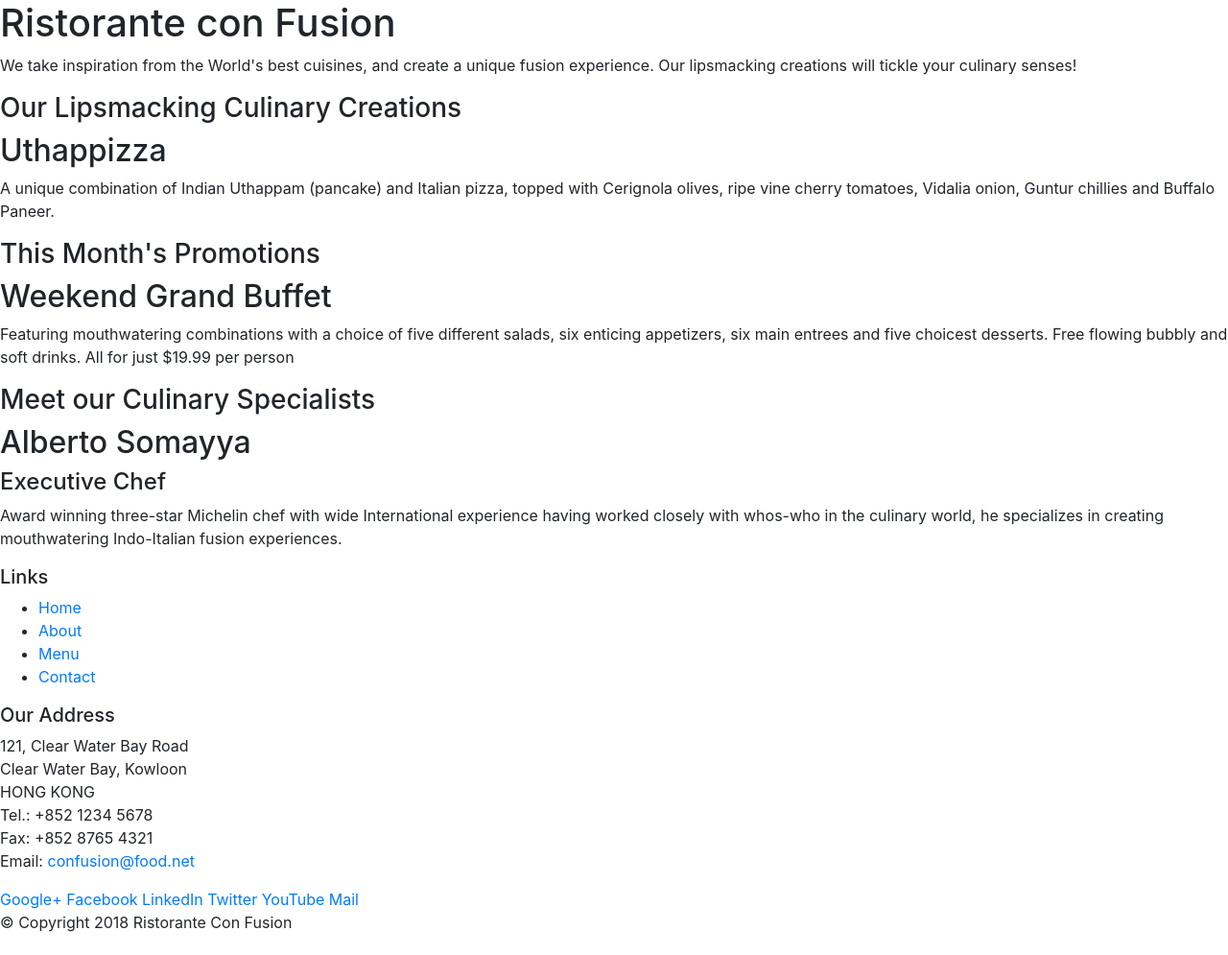
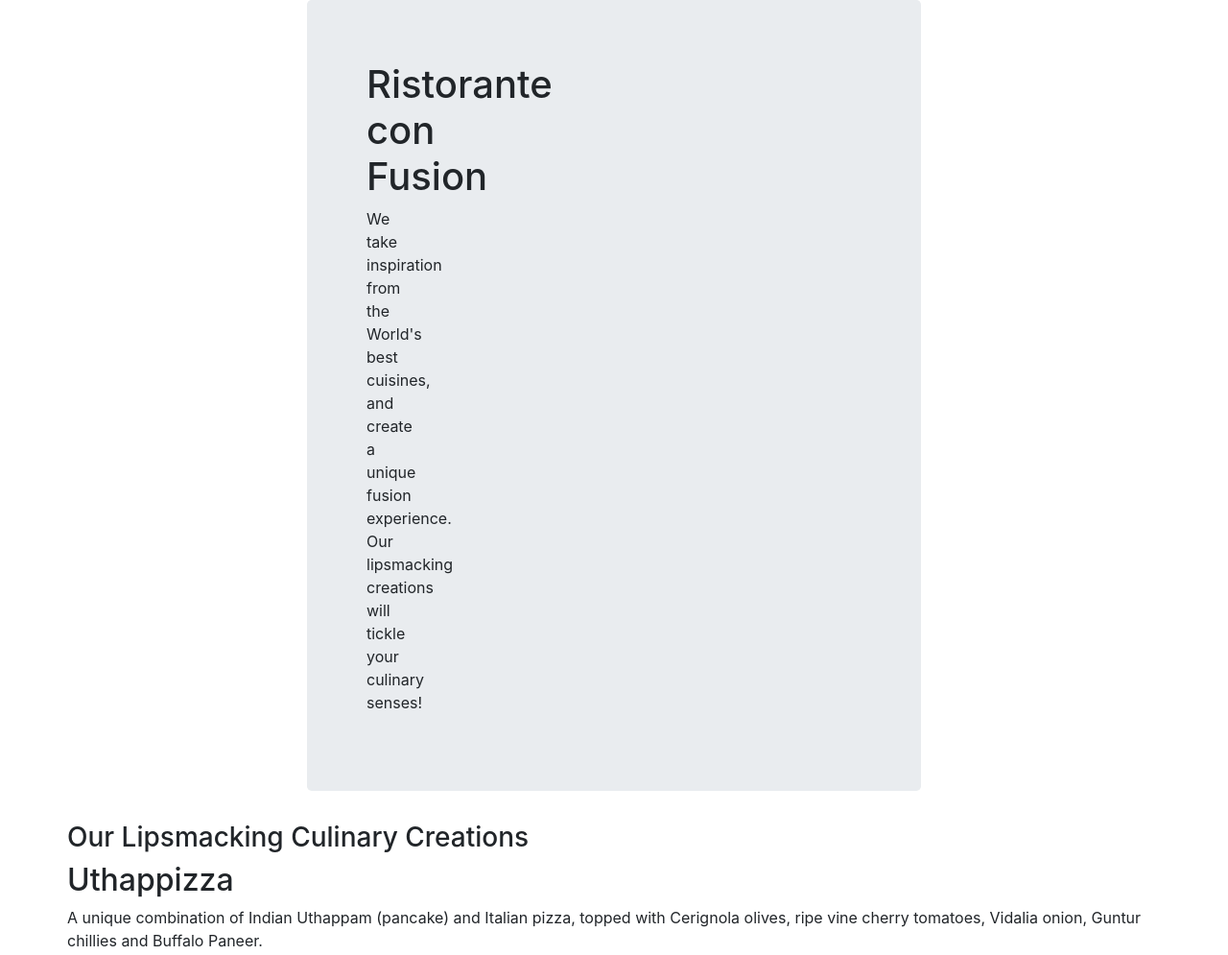
Before and after one commit to Samarth484/ConFuSionBonAppetit, a website: page index.html in a window 1280 px wide. Shown: the top 995 px of the page at 96% size. Drawn offline with nearby package versions, Linux system fonts and the light colour scheme.

Commit message:
Bootstrap grid part 1

```diff
--- a/index.html
+++ b/index.html
@@ -14,10 +14,10 @@
 
 <body>
 
-    <header>
-        <div>
-            <div>
-                <div>
+    <header class="jumbotron container col-12 col-sm-6">
+        <div class="row col-12 col-sm col-12 col-sm-4 order-sm-last col-md-3">
+            <div class="col-12 col-sm-4 col-md-3">
+                <div class="col col-sm col-md">
                     <h1>Ristorante con Fusion</h1>
                     <p>We take inspiration from the World's best cuisines, and create a unique fusion experience. Our lipsmacking creations will tickle your culinary senses!</p>
                 </div>
@@ -27,8 +27,8 @@
         </div>
     </header>
 
-    <div>
-        <div>
+    <div class="container">
+        <div class="row">
             <div>
                 <h3>Our Lipsmacking Culinary Creations</h3>
             </div>
@@ -62,9 +62,9 @@
     </div>
 
     <footer>
-        <div>
-            <div>
-                <div>
+        <div class="container">
+            <div class="row col col-sm order-sm-first col-md">
+                <div class="col-4 col-sm-2 col-4 offset-1 col-sm-2">
                     <h5>Links</h5>
                     <ul>
                         <li><a href="#">Home</a></li>
@@ -72,8 +72,8 @@
                         <li><a href="#">Menu</a></li>
                         <li><a href="#">Contact</a></li>
                     </ul>
-                </div>
-                <div>
+                </div >
+                <div class="col-7 col-sm-5">
                     <h5>Our Address</h5>
                     <address>
 		              121, Clear Water Bay Road<br>
@@ -84,8 +84,8 @@
 		              Email: <a href="mailto:confusion@food.net">confusion@food.net</a>
 		           </address>
                 </div>
-                <div>
-                    <div>
+                <div class="col-12 col-sm-4">
+                    <div class="col-auto">
                         <a href="http://google.com/+">Google+</a>
                         <a href="http://www.facebook.com/profile.php?id=">Facebook</a>
                         <a href="http://www.linkedin.com/in/">LinkedIn</a>
```
